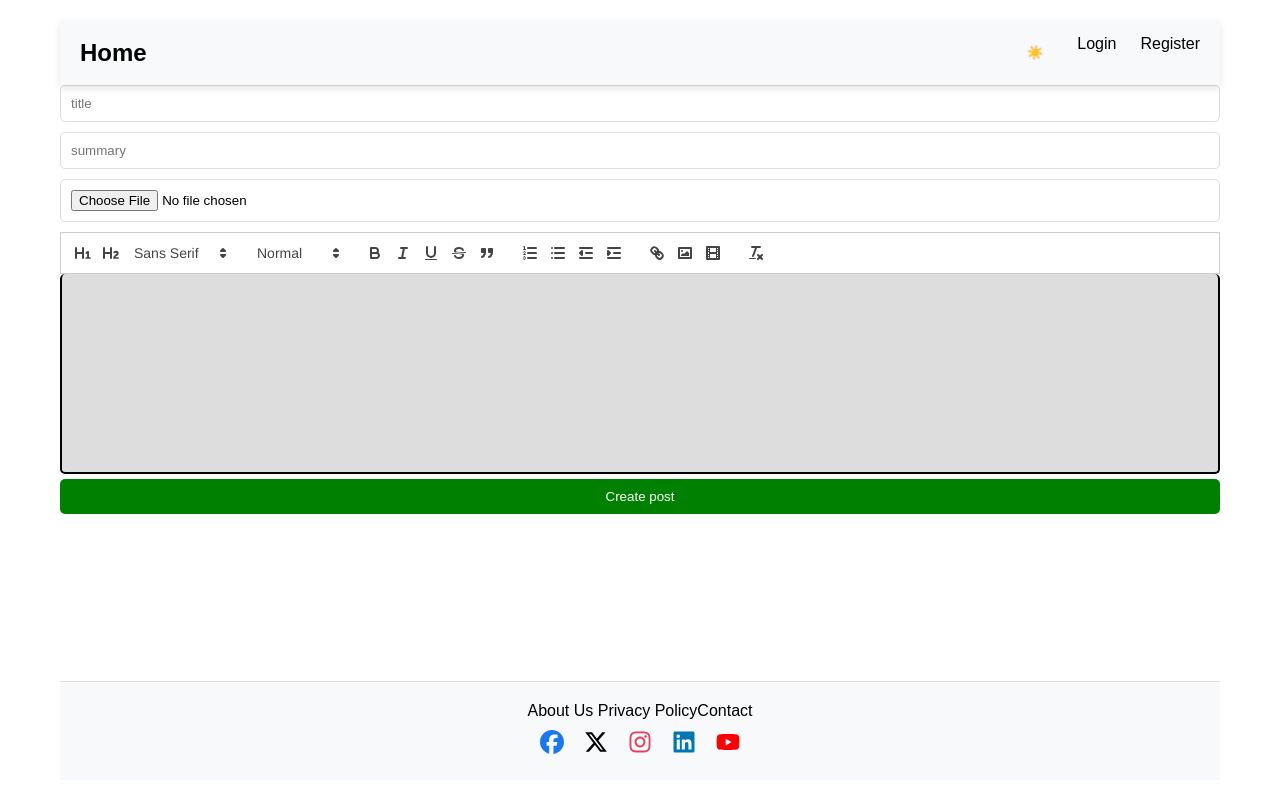
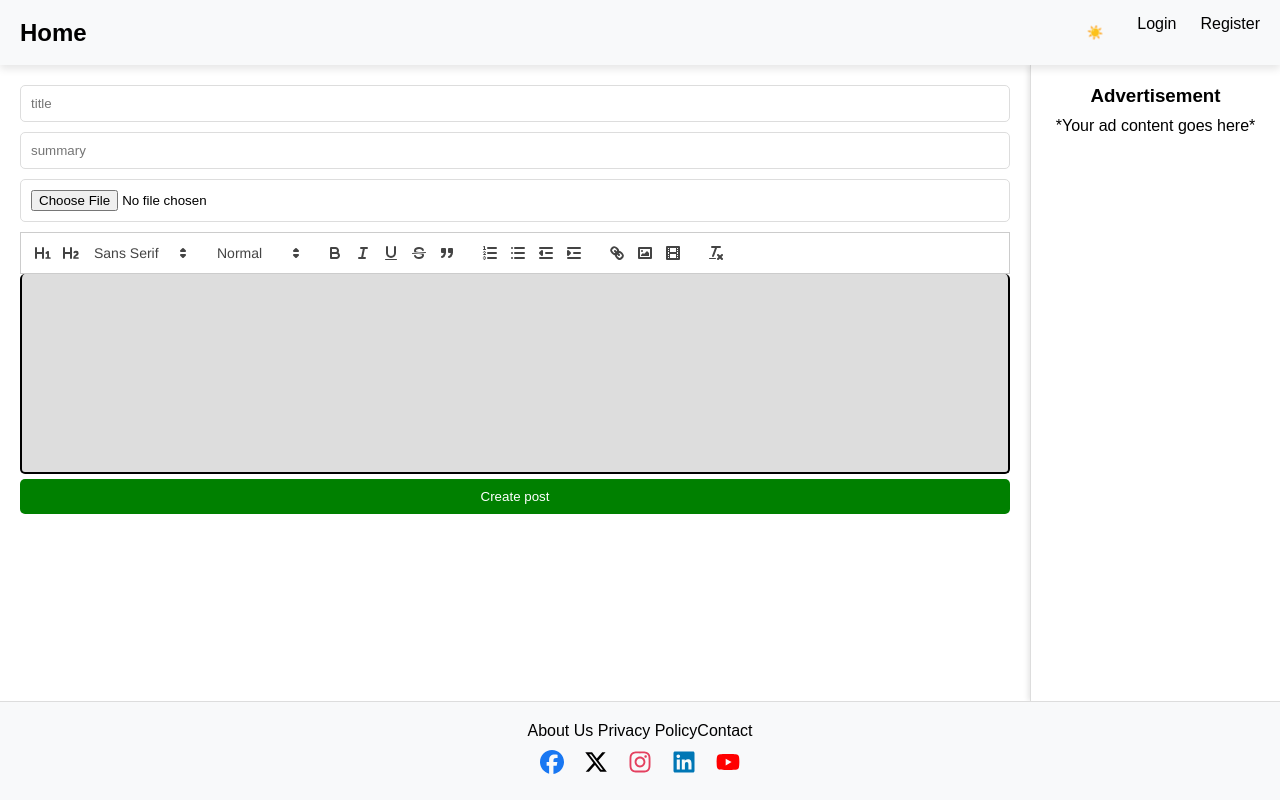
Before and after one commit to Momad-Seyfi/News-Blog, a React (Vite) app in the folder frontend/: page /create in a window 1280 px wide. Built offline with nearby package versions, Linux system fonts and the light colour scheme; no server answers.

Commit message:
add Sidebar for Adv.

```diff
--- a/frontend/src/App.css
+++ b/frontend/src/App.css
@@ -401,3 +401,82 @@ button:hover {
   --card-border: #333;
   --card-shadow: 0 4px 8px rgba(255, 255, 255, 0.1);
 }
+
+/* ===== Layout Styles ===== */
+.layout {
+  display: flex;
+  flex-direction: column;
+  min-height: 100vh; /* Ensure the layout fills the viewport height */
+}
+
+.content-container {
+  display: flex;
+  flex: 1; /* Fill remaining space */
+}
+
+.main-content {
+  flex: 1; /* Main content takes up remaining space */
+  padding: 20px;
+}
+
+.sidebar {
+  width: 250px; /* Set the width of the sidebar */
+  background-color: var(--card-bg);
+  border-left: 1px solid var(--card-border);
+  padding: 20px;
+  box-shadow: -2px 0 5px rgba(0, 0, 0, 0.1);
+}
+
+.advertisement {
+  text-align: center;
+}
+
+.advertisement h3 {
+  margin-bottom: 10px;
+}
+
+.advertisement p {
+  color: var(--card-text);
+}
+
+@media (max-width: 768px) {
+  .sidebar {
+    display: none; /* Hide the sidebar on small screens */
+  }
+
+  .main-content {
+    padding: 20px 10px; /* Adjust padding for small screens */
+  }
+}
+
+/* ===== Back to Top Button ===== */
+.back-to-top {
+  position: fixed;
+  bottom: 20px;
+  right: 20px;
+  background-color: var(--button-bg);
+  color: white;
+  width: 40px;
+  height: 40px;
+  border-radius: 50%;
+  display: flex;
+  align-items: center;
+  justify-content: center;
+  cursor: pointer;
+  opacity: 0;
+  visibility: hidden;
+  transition: opacity 0.3s ease, visibility 0.3s ease, background-color 0.3s ease;
+}
+
+.back-to-top.visible {
+  opacity: 1;
+  visibility: visible;
+}
+
+.back-to-top:hover {
+  background-color: var(--button-hover-bg);
+}
+
+.arrow-icon {
+  font-size: 1.2rem;
+}
--- a/frontend/src/Layout.jsx
+++ b/frontend/src/Layout.jsx
@@ -1,16 +1,28 @@
-import React from 'react'
-import Header from './Header'
-import { Outlet } from 'react-router-dom'
-import Footer from './components/Footer'
+import React from "react";
+import Header from "./Header";
+import { Outlet } from "react-router-dom";
+import Footer from "./components/Footer";
+import BackToTop from "./components/BackToTop";
 
 function Layout() {
   return (
-    <main>
+    <div className="layout">
       <Header />
-      <Outlet />
+      <div className="content-container">
+        <main className="main-content">
+          <Outlet /> {/* This is where your main content will be rendered */}
+        </main>
+        <aside className="sidebar">
+          <div className="advertisement">
+            <h3>Advertisement</h3>
+            <p>*Your ad content goes here*</p>
+          </div>
+        </aside>
+      </div>
       <Footer />
-    </main>
-  )
+      <BackToTop />
+    </div>
+  );
 }
 
-export default Layout
+export default Layout;
--- /dev/null
+++ b/frontend/src/components/BackToTop.jsx
@@ -0,0 +1,39 @@
+import React, { useState, useEffect } from "react";
+import { FaArrowUp } from "react-icons/fa"; // Import the arrow icon from react-icons
+
+function BackToTop() {
+  const [isVisible, setIsVisible] = useState(false);
+
+  // Show the button when the user scrolls down 300px
+  const toggleVisibility = () => {
+    if (window.pageYOffset > 300) {
+      setIsVisible(true);
+    } else {
+      setIsVisible(false);
+    }
+  };
+
+  // Scroll to the top of the page
+  const scrollToTop = () => {
+    window.scrollTo({
+      top: 0,
+      behavior: "smooth", // Smooth scrolling
+    });
+  };
+
+  // Add a scroll event listener
+  useEffect(() => {
+    window.addEventListener("scroll", toggleVisibility);
+    return () => {
+      window.removeEventListener("scroll", toggleVisibility);
+    };
+  }, []);
+
+  return (
+    <div className={`back-to-top ${isVisible ? "visible" : ""}`} onClick={scrollToTop}>
+      <FaArrowUp className="arrow-icon" />
+    </div>
+  );
+}
+
+export default BackToTop;
```
